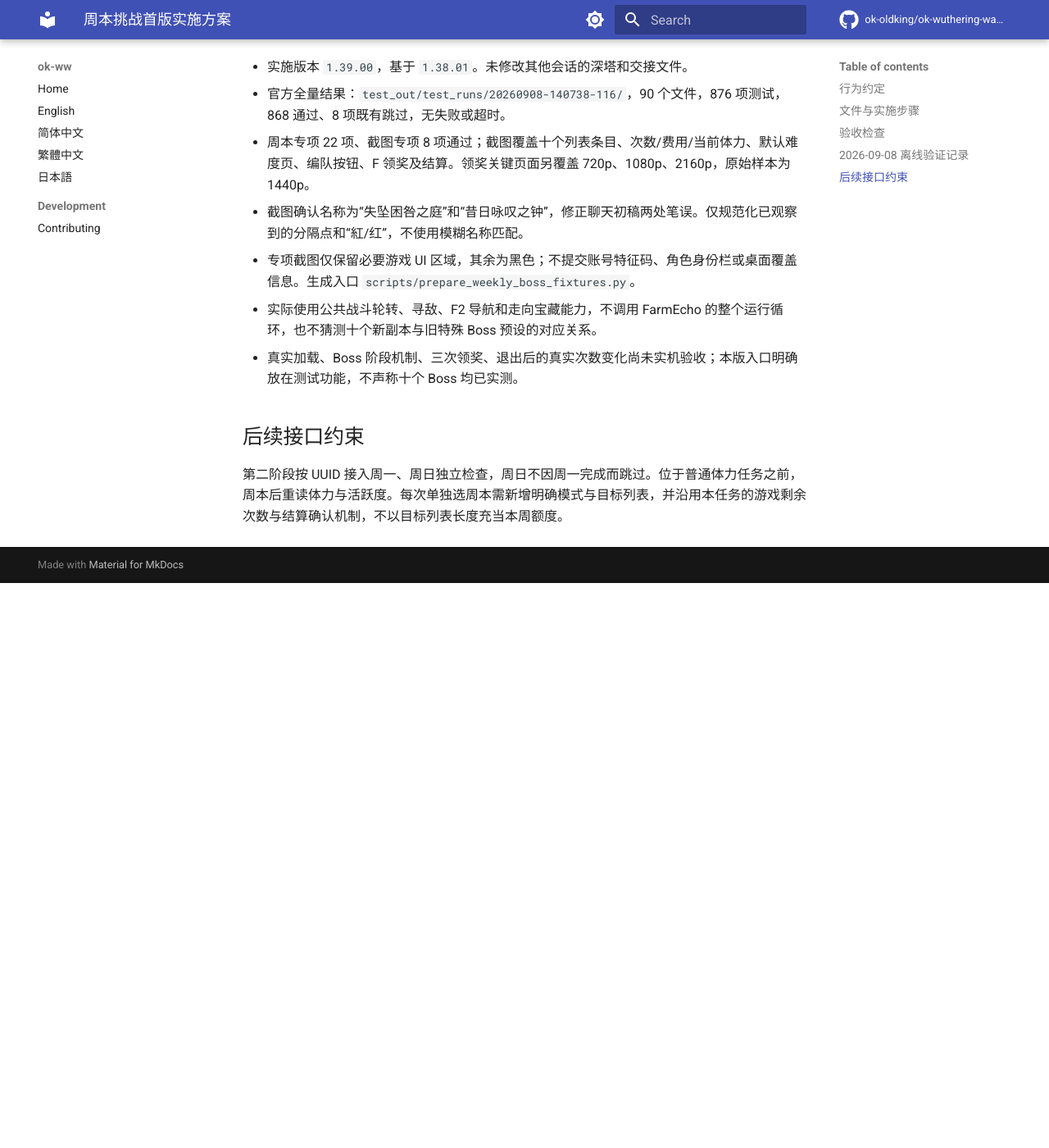
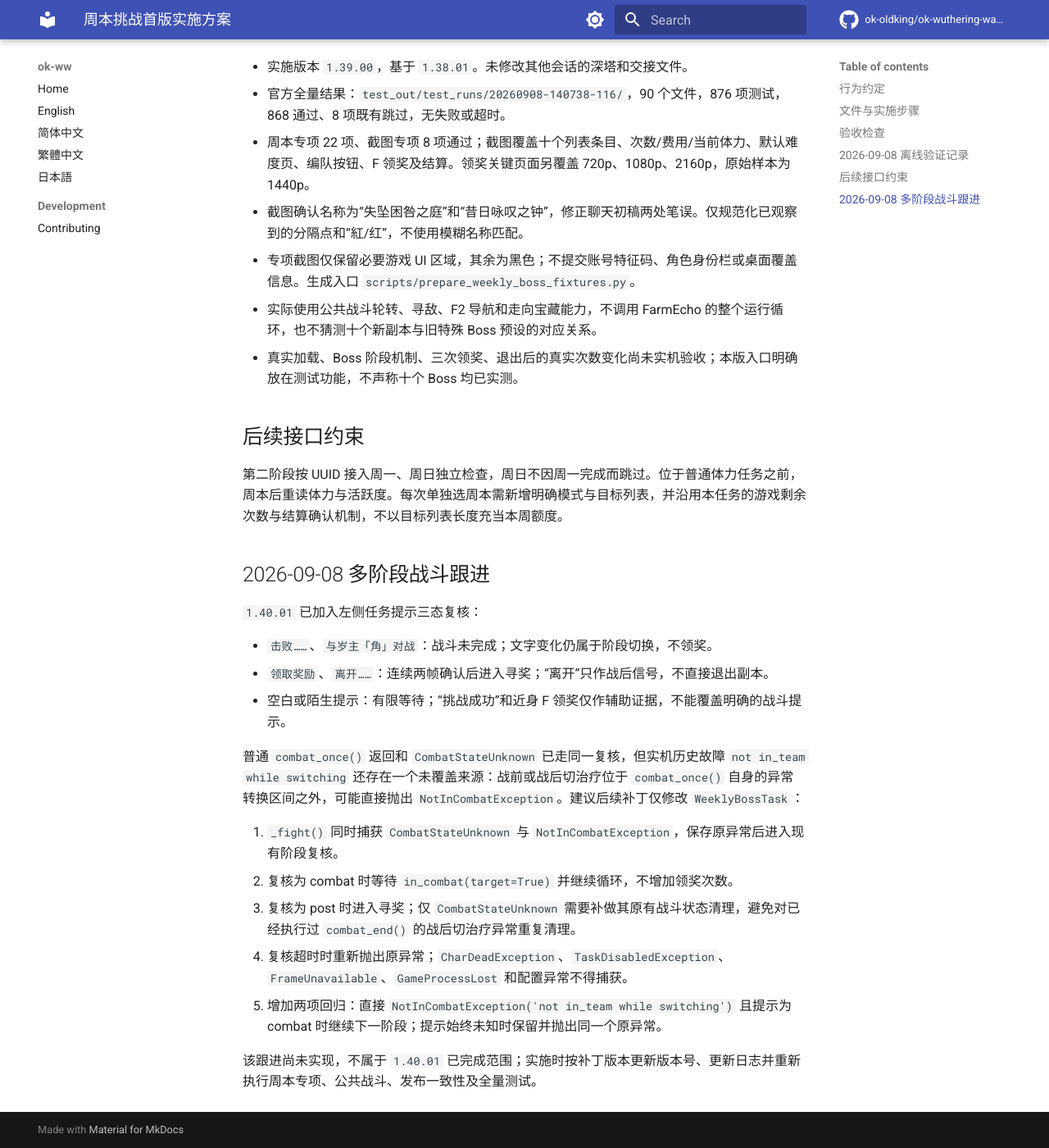
Before and after one commit to xihuojun2020-tech/okww-custom, an MkDocs documentation site: the page built from docs/superpowers/plans/2026-09-08-weekly-boss.md, in a window 1280 px wide and 1400 px high, scrolled down 1582 px. Shown: the whole window at 82% size. Built offline with MkDocs 1.6.1 and Material for MkDocs 9.7.7, drawn with Linux system fonts in a browser that asks for light colours; comment, search, counter and statistics services are not loaded; before the commit the page ends 2293 px from its top, so only the background shows below that.

Commit message:
docs: record weekly boss phase-review gap

```diff
--- a/docs/superpowers/plans/2026-09-08-weekly-boss.md
+++ b/docs/superpowers/plans/2026-09-08-weekly-boss.md
@@ -47,3 +47,21 @@
 ## 后续接口约束
 
 第二阶段按 UUID 接入周一、周日独立检查，周日不因周一完成而跳过。位于普通体力任务之前，周本后重读体力与活跃度。每次单独选周本需新增明确模式与目标列表，并沿用本任务的游戏剩余次数与结算确认机制，不以目标列表长度充当本周额度。
+
+## 2026-09-08 多阶段战斗跟进
+
+`1.40.01` 已加入左侧任务提示三态复核：
+
+- `击败……`、`与岁主「角」对战`：战斗未完成；文字变化仍属于阶段切换，不领奖。
+- `领取奖励`、`离开……`：连续两帧确认后进入寻奖；“离开”只作战后信号，不直接退出副本。
+- 空白或陌生提示：有限等待；“挑战成功”和近身 F 领奖仅作辅助证据，不能覆盖明确的战斗提示。
+
+普通 `combat_once()` 返回和 `CombatStateUnknown` 已走同一复核，但实机历史故障 `not in_team while switching` 还存在一个未覆盖来源：战前或战后切治疗位于 `combat_once()` 自身的异常转换区间之外，可能直接抛出 `NotInCombatException`。建议后续补丁仅修改 `WeeklyBossTask`：
+
+1. `_fight()` 同时捕获 `CombatStateUnknown` 与 `NotInCombatException`，保存原异常后进入现有阶段复核。
+2. 复核为 combat 时等待 `in_combat(target=True)` 并继续循环，不增加领奖次数。
+3. 复核为 post 时进入寻奖；仅 `CombatStateUnknown` 需要补做其原有战斗状态清理，避免对已经执行过 `combat_end()` 的战后切治疗异常重复清理。
+4. 复核超时时重新抛出原异常；`CharDeadException`、`TaskDisabledException`、`FrameUnavailable`、`GameProcessLost` 和配置异常不得捕获。
+5. 增加两项回归：直接 `NotInCombatException('not in_team while switching')` 且提示为 combat 时继续下一阶段；提示始终未知时保留并抛出同一个原异常。
+
+该跟进尚未实现，不属于 `1.40.01` 已完成范围；实施时按补丁版本更新版本号、更新日志并重新执行周本专项、公共战斗、发布一致性及全量测试。
```
Also changed, not shown: docs/程序结构说明.md (+6 -0 lines), 更新日志.md (+1 -0 lines).
